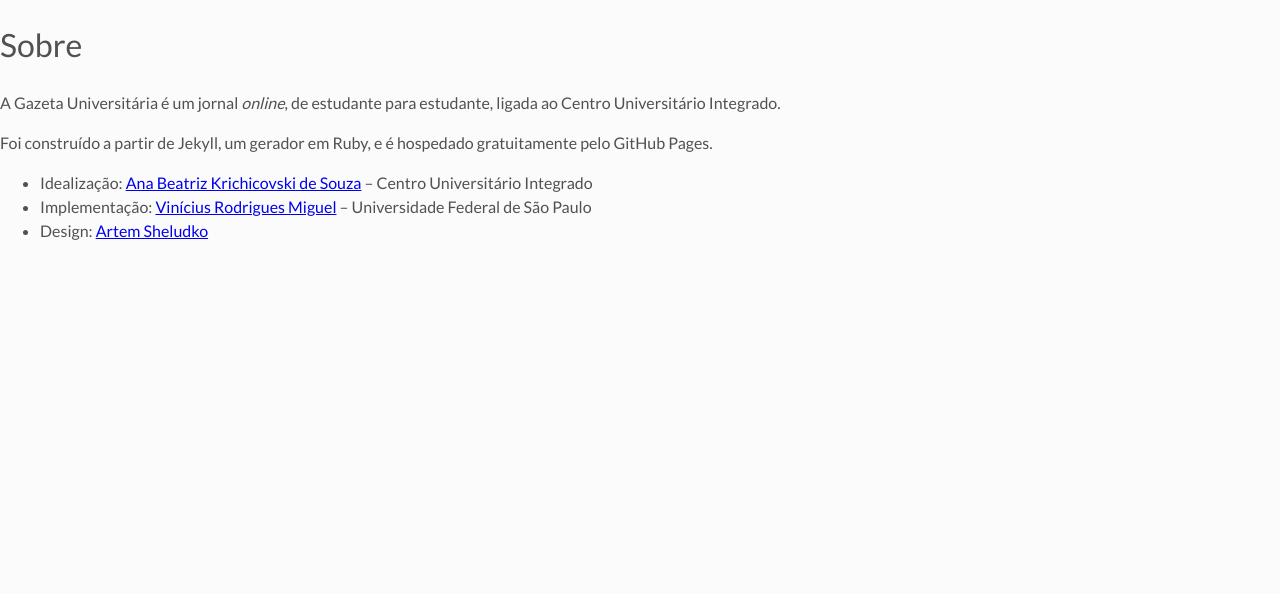
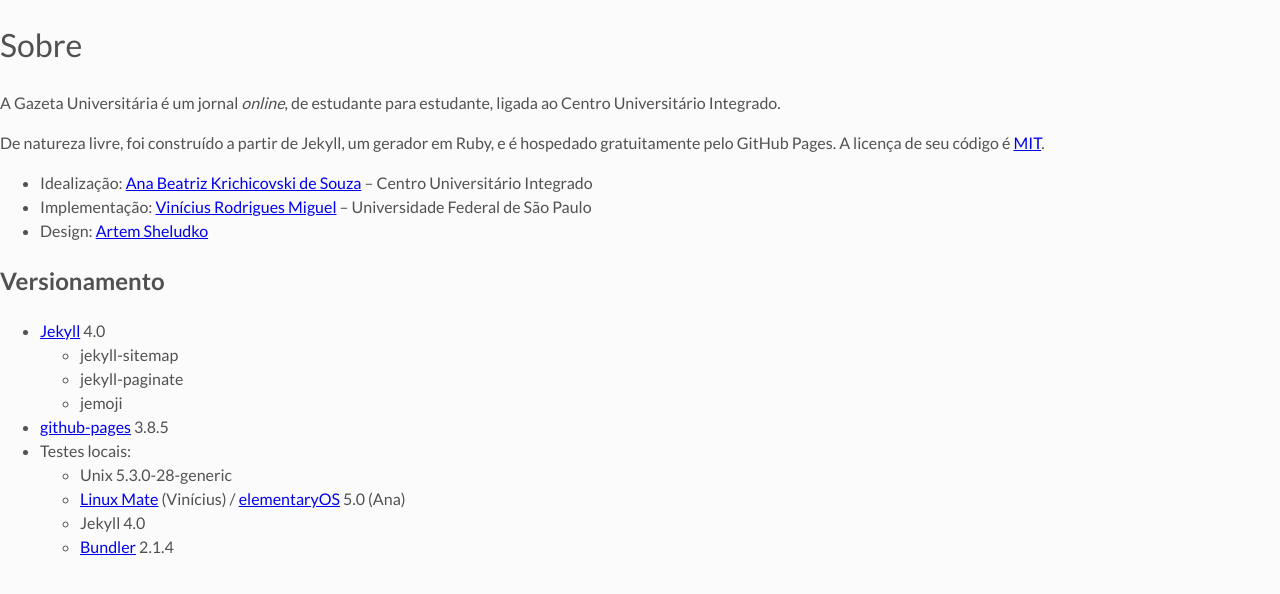
Before and after one commit to gazetauniversitaria/gazetauniversitaria.github.io, a Jekyll site: the page built from sobre.markdown, in a window 1280 px wide. Shown: the top 594 px of the page. Built offline with Jekyll 4.4.1, drawn with Linux system fonts in a browser that asks for light colours; our own code applies the rules of GitHub Pages for plain Markdown files.

Commit message:
Update sobre.markdown

```diff
--- a/sobre.markdown
+++ b/sobre.markdown
@@ -2,8 +2,21 @@
 
 A Gazeta Universitária é um jornal *online*, de estudante para estudante, ligada ao Centro Universitário Integrado.
 
-Foi construído a partir de Jekyll, um gerador em Ruby, e é hospedado gratuitamente pelo GitHub Pages.
+De natureza livre, foi construído a partir de Jekyll, um gerador em Ruby, e é hospedado gratuitamente pelo GitHub Pages. A licença de seu código é [MIT](https://mit-license.org/).
 
   * Idealização: [Ana Beatriz Krichicovski de Souza](https://github.com/krichicovski) -- Centro Universitário Integrado
   * Implementação: [Vinícius Rodrigues Miguel](https://github.com/vrmiguel) -- Universidade Federal de São Paulo
   * Design: [Artem Sheludko](https://github.com/artemsheludko)
+
+## Versionamento
+
+  * [Jekyll](https://jekyllrb.com/) 4.0
+     * jekyll-sitemap
+     * jekyll-paginate
+     * jemoji
+  * [github-pages](https://pages.github.com/) 3.8.5
+  * Testes locais:
+    * Unix 5.3.0-28-generic
+    * [Linux Mate](https://www.linuxmint.com/) (Vinícius) / [elementaryOS](https://elementary.io/) 5.0 (Ana)
+    * Jekyll 4.0
+    * [Bundler](https://bundler.io/) 2.1.4
```
